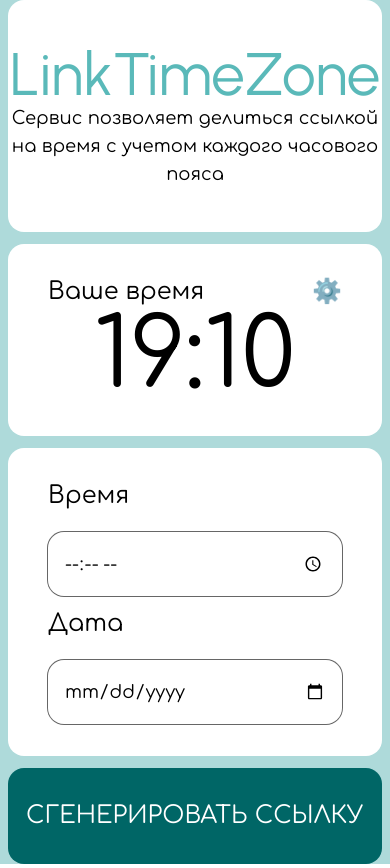
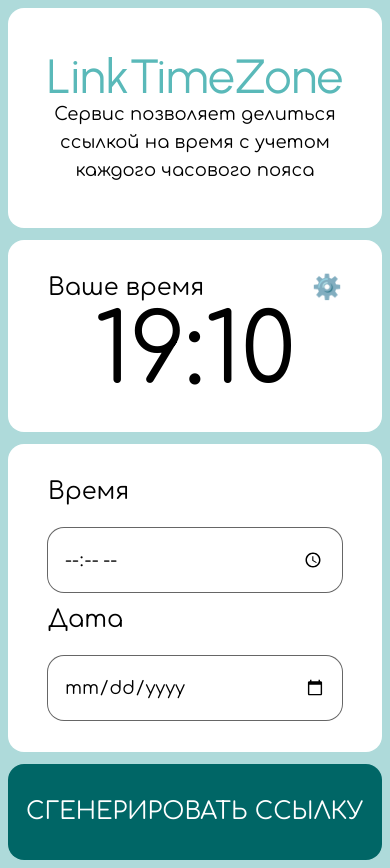
Before and after one commit to eeershov/timelink, a Next.js app: page / in a window 390 px wide. Built offline with nearby package versions, Linux system fonts and the light colour scheme.

Commit message:
refactor: css

```diff
--- a/app/page.tsx
+++ b/app/page.tsx
@@ -17,11 +17,11 @@ export default function Home() {
   ]
 
   return (
-    <main className='flex min-h-screen w-full flex-col items-center justify-center gap-3 bg-[#AEDADA] px-2 xl:px-12 2xl:gap-5 2xl:px-24'>
+    <main className='flex min-h-screen w-full flex-col items-center justify-center gap-3 bg-[#AEDADA] px-2 py-2 md:py-0 xl:px-12 2xl:gap-5 2xl:px-24'>
       <div className='flex h-auto min-w-full items-center justify-center rounded-2xl bg-white 2xl:rounded-3xl'>
         <div className='my-11 w-min md:my-28 2xl:my-32'>
           <h1
-            className={`${urbanist.className} text-center text-6xl font-normal text-[#5AB9B9] sm:text-7xl md:text-8xl 2xl:text-9xl`}
+            className={`${urbanist.className} text-center text-5xl font-normal text-[#5AB9B9] sm:text-7xl md:text-8xl 2xl:text-9xl`}
           >
             LinkTimeZone
           </h1>
```
